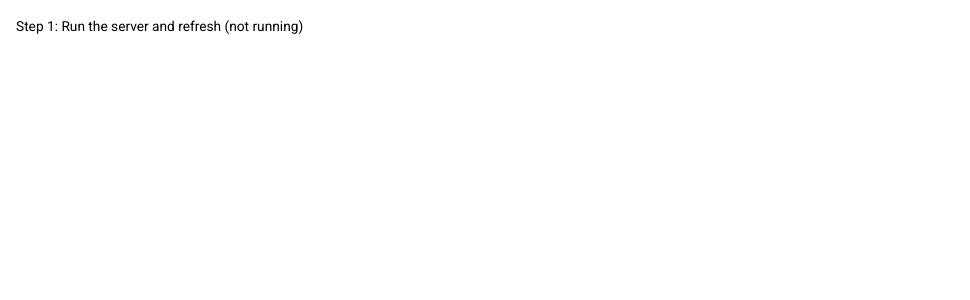
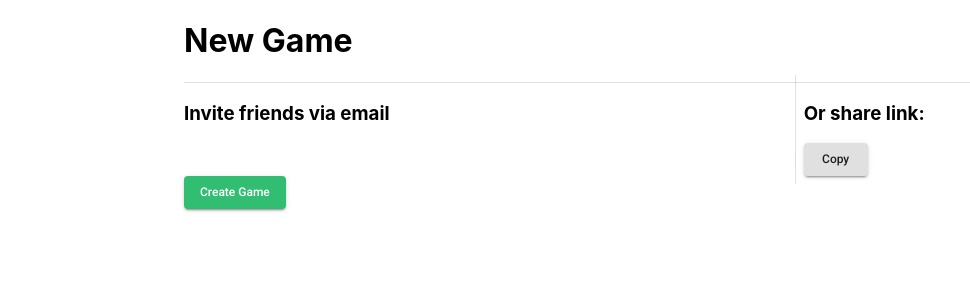
Before and after one commit to hatchways/team-dragon, a React (Create React App) app in the folder client/: page / in a window 1280 px wide. Shown: the top 300 px of the page, without its empty margins (0-970 px from the left). Built offline with nearby package versions, Linux system fonts and the light colour scheme; no server answers.

Commit message:
initial work on new game page

```diff
--- a/client/package.json
+++ b/client/package.json
@@ -3,7 +3,7 @@
   "version": "0.1.0",
   "private": true,
   "dependencies": {
-    "@material-ui/core": "^4.1.3",
+    "@material-ui/core": "^4.11.0",
     "react": "^16.8.6",
     "react-dom": "^16.8.6",
     "react-router-dom": "^5.0.1",
--- a/client/src/pages/Landing.js
+++ b/client/src/pages/Landing.js
@@ -5,6 +5,7 @@ import { withStyles } from "@material-ui/core/styles";
 import { Route, Link } from "react-router-dom";
 
 import Ping from "./Ping";
+import NewGame from "./components/NewGame";
 
 const landinPageStyle = theme => ({
   landingContainer: {
@@ -39,32 +40,35 @@ class LandingPage extends Component {
   };
 
   render() {
-    const { classes } = this.props;
     return (
-      <div className={classes.landingContainer}>
-        <Typography>{this.state.welcomeMessage}</Typography>
-        {this.state.step >= 1 && (
-          <React.Fragment>
-            <Link to="/ping">Step 2: Click here </Link>
-            <Route
-              path="/ping"
-              render={props => {
-                return (
-                  <Ping
-                    {...props}
-                    incrementStep={this.incrementStep}
-                    step={this.state.step}
-                  />
-                );
-              }}
-            />
-          </React.Fragment>
-        )}
-        {this.state.step >= 3 && (
-          <Typography>All done! Now go make a pull request!</Typography>
-        )}
-      </div>
-    );
+    <NewGame />
+    )
+  //   const { classes } = this.props;
+  //   return (
+  //     <div className={classes.landingContainer}>
+  //       <Typography>{this.state.welcomeMessage}</Typography>
+  //       {this.state.step >= 1 && (
+  //         <React.Fragment>
+  //           <Link to="/ping">Step 2: Click here </Link>
+  //           <Route
+  //             path="/ping"
+  //             render={props => {
+  //               return (
+  //                 <Ping
+  //                   {...props}
+  //                   incrementStep={this.incrementStep}
+  //                   step={this.state.step}
+  //                 />
+  //               );
+  //             }}
+  //           />
+  //         </React.Fragment>
+  //       )}
+  //       {this.state.step >= 3 && (
+  //         <Typography>All done! Now go make a pull request!</Typography>
+  //       )}
+  //     </div>
+  //   );
   }
 }
 
--- /dev/null
+++ b/client/src/pages/components/EmailInvite.js
@@ -0,0 +1,15 @@
+import React from "react";
+//import { Button } from "@material-ui/core";
+
+
+
+const EmailInvite = () => {
+    return (
+        <>
+        <h3>Invite friends via email</h3>
+
+        </>
+     );
+}
+
+export default EmailInvite;
--- /dev/null
+++ b/client/src/pages/components/LinkInvite.js
@@ -0,0 +1,17 @@
+import React from "react";
+import { Button } from "@material-ui/core";
+//import LinkIcon from '@material-ui/icons/LinkIcon';
+
+
+const LinkInvite = () => {
+  return (
+    <>
+      <h3>Or share link:</h3>
+      <Button variant="contained" color="default" >
+        Copy
+      </Button>
+    </>
+  );
+};
+
+export default LinkInvite;
--- /dev/null
+++ b/client/src/pages/components/NewGame.js
@@ -0,0 +1,31 @@
+import React from "react";
+import { useState } from "react";
+import { Button, Container, Divider, Grid } from "@material-ui/core";
+import LinkInvite from "./LinkInvite";
+import EmailInvite from "./EmailInvite";
+
+const NewGame = (props) => {
+  return (
+    <Container maxWidth="md">
+      <h1>New Game </h1>
+
+      <Divider />
+
+      <Grid container spacing={2}>
+      <Grid item xs={8}>
+        <EmailInvite />
+        </Grid>
+        <Divider orientation="vertical" flexItem /> {/* not working yet */}
+        <Grid item xs>
+        <LinkInvite />
+        </Grid>
+      </Grid>
+
+      <Button variant="contained" color="primary">
+        Create Game
+      </Button>
+    </Container>
+  );
+};
+
+export default NewGame;
--- a/client/src/themes/theme.js
+++ b/client/src/themes/theme.js
@@ -2,13 +2,21 @@ import { createMuiTheme } from "@material-ui/core";
 
 export const theme = createMuiTheme({
   typography: {
-    fontFamily: '"Roboto"',
+    fontFamily: "Roboto",
     fontSize: 12,
-    h1: {
-      // could customize the h1 variant as well
-    }
+    button: {
+      textTransform: "none"
+    },
   },
   palette: {
-    primary: { main: "#DF1B1B" }
-  }
+    primary: { main: "#32be72", contrastText: "#fff" }, // "Create Game", "New Game", "Done"
+    background: { main: "#f8f7f6" }, // grey background
+    redTeam: { main: "#f86255" },
+    blueTeam: { main: "#3a98f1" },
+    darkGrey: { main: "#5d5d5d" }, // "Make Your Move"
+    lightGrey1: { main: "#ebebeb" }, // for clicked clue button
+    lightGrey2: { main: "#ebf1f8" }, // other users' chat bubbles + "Send Invite" on new game
+    redChat: { main: "#f86155" }, // logged in user's chat bubble
+    white: { main: "#FFFFFF" }
+  },
 });
```
Also changed, not shown: 2 other files (tests, documents, lock files or other folders).
